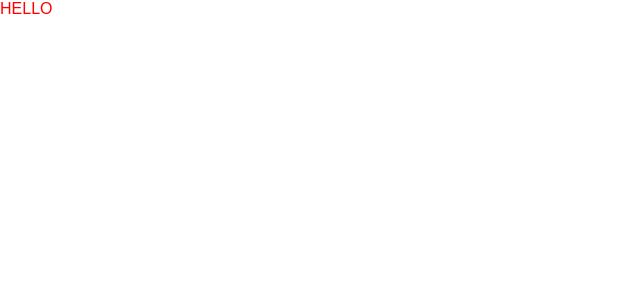
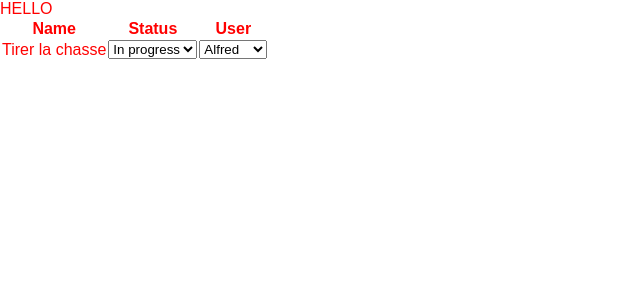
Before and after one commit to AlfGoto/toDoListNext, a Next.js app in the folder to-do-list/: page / in a window 1280 px wide. Shown: the top 300 px of the page, without its empty margins (0-640 px from the left). Built offline with nearby package versions, Linux system fonts and the light colour scheme.

Commit message:
added: index: an example row

```diff
--- a/to-do-list/app/page.tsx
+++ b/to-do-list/app/page.tsx
@@ -1,3 +1,5 @@
+'use client'
+
 import { useState } from "react";
 
 const status: Array<string> = ['To do', 'In progress', 'Done']
@@ -15,8 +17,18 @@ export default function Home() {
 const Table = () => {
     return (
         <table>
-            <thead></thead>
-            <tbody></tbody>
+            <thead>
+                <th>Name</th>
+                <th>Status</th>
+                <th>User</th>
+            </thead>
+            <tbody>
+                <Row
+                name='Tirer la chasse'
+                status={status[1]}
+                user={users[0]}
+                />
+            </tbody>
         </table>
     )
 }
@@ -31,7 +43,7 @@ interface RowArg {
 const Row = (props: RowArg) => {
     return (
         <tr>
-            <th>{props.name}</th>
+            <td>{props.name}</td>
             <td><Select array={status} value={props.status}/></td>
             <td><Select array={users} value={props.user}/></td>
         </tr>
```
